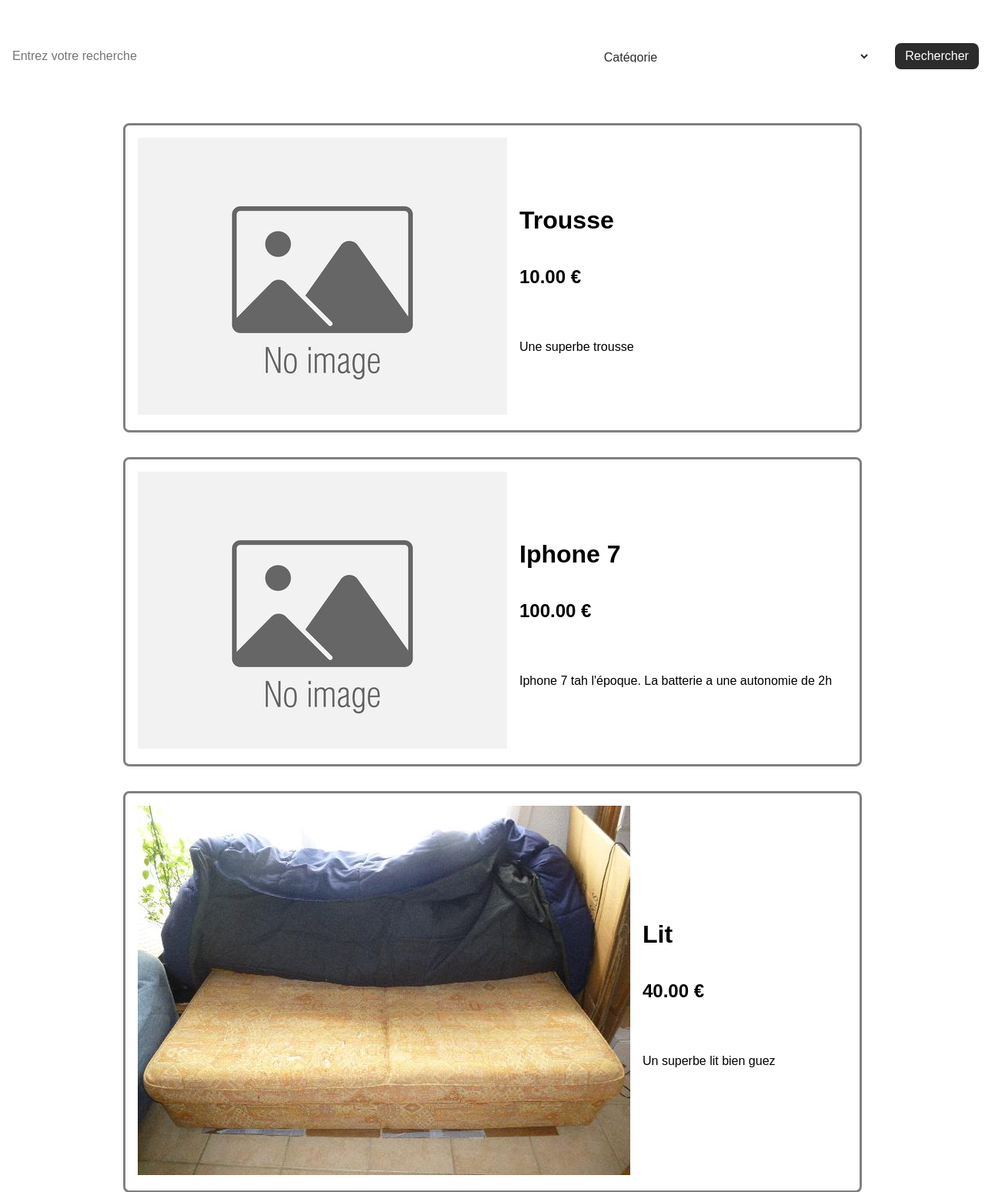
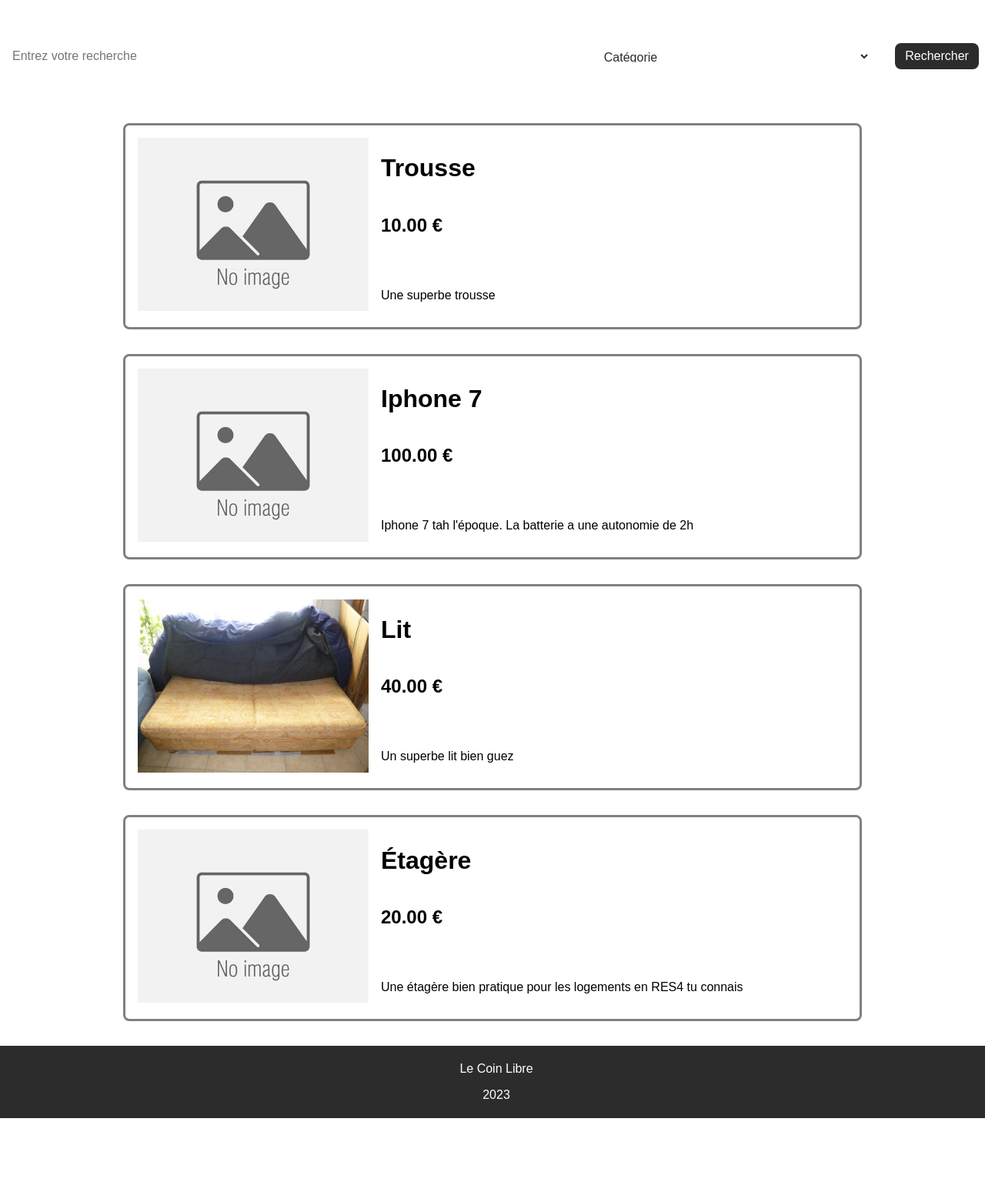
Before and after one commit to dreyze34/le_coin_libre, a Django app: page / in a window 1280 px wide. Shown: the part 168-1717 px from the top of the page at 77% size. After the commit the page ends 1621 px from the top, so only its background shows below. Run offline with Django 4.2, Linux system fonts and the light colour scheme; data comes from the database, SQL or seed files in the repository; parts of the project's set-up code (start-up, migrations or seed data) failed here and were passed over.

Commit message:
modification fonction index format

```diff
--- a/le_coin_libre/store/templates/store/index.html
+++ b/le_coin_libre/store/templates/store/index.html
@@ -19,19 +19,16 @@
         <!-- construction d'un bloc produit à itérer -->
 
         {% for produit in liste_produit %}
-        <div class="bloc_produit">
+    <div class="bloc_produit">
             <div class="photo_produit">
-                <img src= '{{produit.image}}'>
+                <img src="{{ produit.image}}" style="width: 300px;">
             </div>
             <div class="description_produit">
-
-                <h1> {{ produit.nom }} </h1>
-                <h2 class="prix"> {{ produit.prix }} € </h2>
-
-                <p class="description"> {{ produit.description }} </p>
+                <h1>{{ produit.nom }}</h1>
+                <h2 class="prix">{{ produit.prix }} €</h2>
+                <p class="description">{{ produit.description }}</p>
             </div>
         </div>
-        {% endfor %}
-
+    {% endfor %}
 
 {%include 'store/footer.html' %}
```
